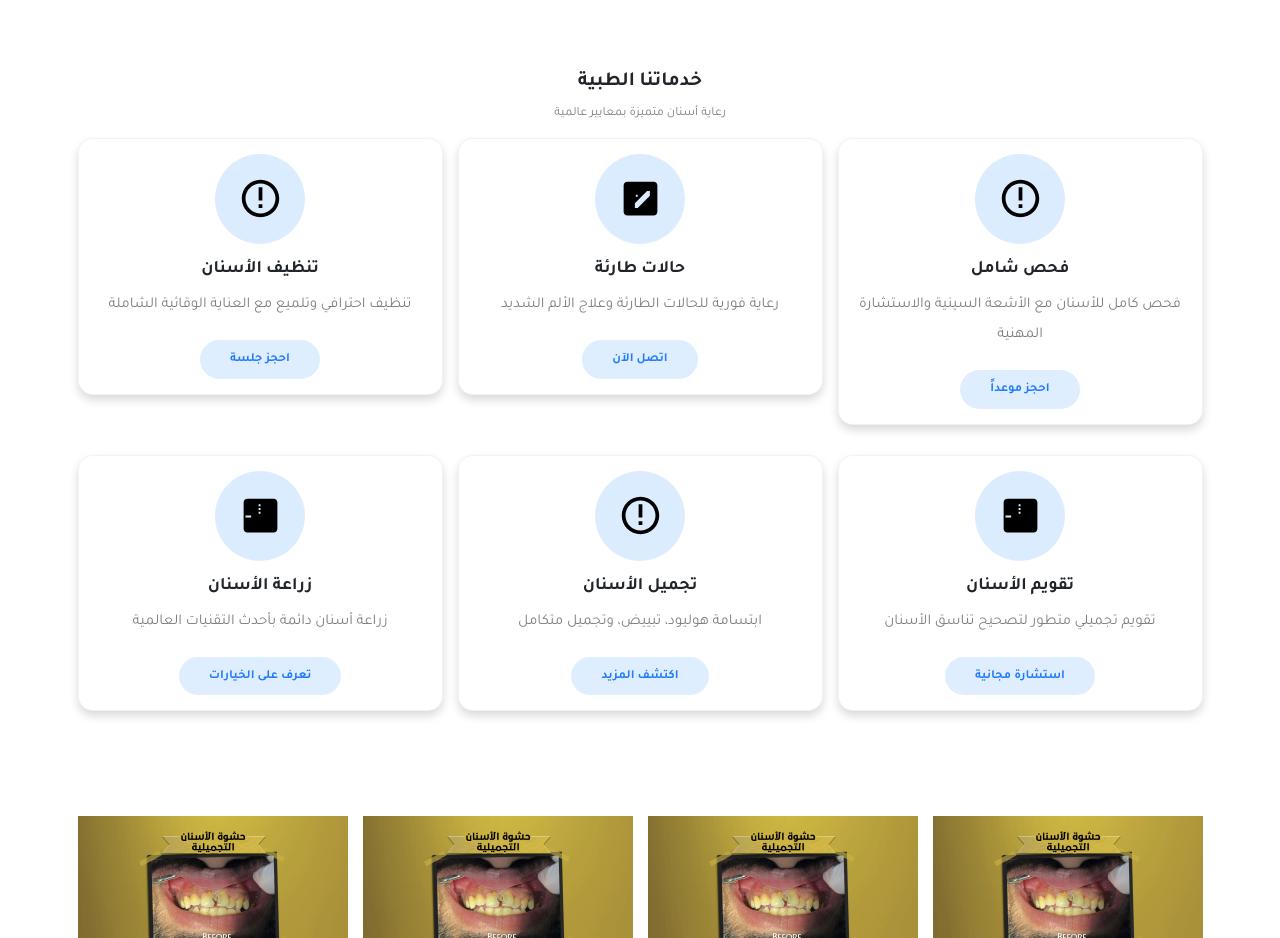
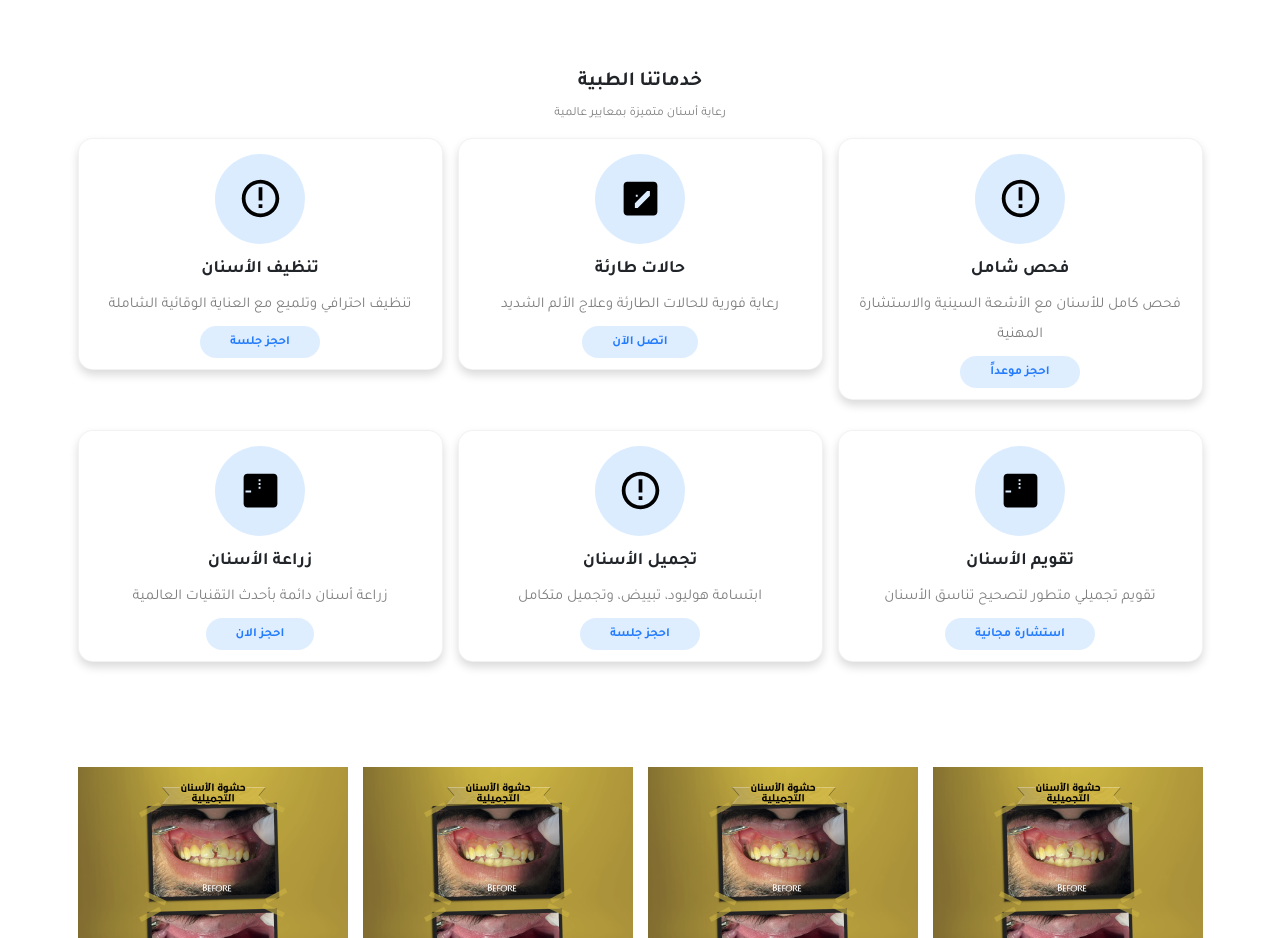
Before and after one commit to ahmedyosry433/Elzohry-Clinics, a website: page index.html in a window 1280 px wide. Shown: the part 1540-2478 px from the top of the page. Drawn offline with nearby package versions, Linux system fonts and the light colour scheme.

Commit message:
change services btn

```diff
--- a/js/main.js
+++ b/js/main.js
@@ -15,37 +15,47 @@ const services = [
         icon: `<svg viewBox="0 0 24 24"><path d="M12 2C6.48 2 2 6.48 2 12s4.48 10 10 10 10-4.48 10-10S17.52 2 12 2zm0 18c-4.41 0-8-3.59-8-8s3.59-8 8-8 8 3.59 8 8-3.59 8-8 8zm-1-14h2v7h-2zm0 9h2v2h-2z"/></svg>`,
         title: 'فحص شامل',
         description: 'فحص كامل للأسنان مع الأشعة السينية والاستشارة المهنية',
-      action: 'احجز موعداً'
+        action: 'احجز موعداً',
+        goTo:'#appointment'
     },
     {
         icon: `<svg viewBox="0 0 24 24"><path d="M19 3H5c-1.1 0-2 .9-2 2v14c0 1.1.9 2 2 2h14c1.1 0 2-.9 2-2V5c0-1.1-.9-2-2-2zm-8.5 14H9v-2.5L15.5 8H17v2.5L10.5 17zm-1-7h1v1h-1v-1z"/></svg>`,
         title: 'حالات طارئة',
         description: 'رعاية فورية للحالات الطارئة وعلاج الألم الشديد',
-      action: 'اتصل الآن'
+        action: 'اتصل الآن',
+        goTo:'tel:+201017394834'
     },
     {
         icon: `<svg viewBox="0 0 24 24"><path d="M12 2C6.48 2 2 6.48 2 12s4.48 10 10 10 10-4.48 10-10S17.52 2 12 2zm0 18c-4.41 0-8-3.59-8-8s3.59-8 8-8 8 3.59 8 8-3.59 8-8 8zm-1-14h2v7h-2zm0 9h2v2h-2z"/></svg>`,
         title: 'تنظيف الأسنان',
         description: 'تنظيف احترافي وتلميع مع العناية الوقائية الشاملة',
-      action: 'احجز جلسة'
+        action: 'احجز جلسة',
+        goTo:'#appointment'
+
+
     },
     {
         icon: `<svg viewBox="0 0 24 24"><path d="M19 3H5c-1.1 0-2 .9-2 2v14c0 1.1.9 2 2 2h14c1.1 0 2-.9 2-2V5c0-1.1-.9-2-2-2zm-7 7h3V9h-2V8h2V7h-3v7h3v-1h-2v-1h2v-1h-3zm-1-4h1v1h-1zm0 2h1v1h-1zm0 2h1v1h-1zm-7 2h3v1H4z"/></svg>`,
         title: 'تقويم الأسنان',
         description: 'تقويم تجميلي متطور لتصحيح تناسق الأسنان',
-      action: 'استشارة مجانية'
+        action: 'استشارة مجانية',
+        goTo:'tel:+201017394834'
     },
     {
         icon: `<svg viewBox="0 0 24 24"><path d="M12 2C6.48 2 2 6.48 2 12s4.48 10 10 10 10-4.48 10-10S17.52 2 12 2zm0 18c-4.41 0-8-3.59-8-8s3.59-8 8-8 8 3.59 8 8-3.59 8-8 8zm-1-14h2v7h-2zm0 9h2v2h-2z"/></svg>`,
         title: 'تجميل الأسنان',
         description: 'ابتسامة هوليود، تبييض، وتجميل متكامل',
-      action: 'اكتشف المزيد'
+        action: 'احجز جلسة',
+        goTo:'#appointment'
+
     },
     {
         icon: `<svg viewBox="0 0 24 24"><path d="M19 3H5c-1.1 0-2 .9-2 2v14c0 1.1.9 2 2 2h14c1.1 0 2-.9 2-2V5c0-1.1-.9-2-2-2zm-7 7h3V9h-2V8h2V7h-3v7h3v-1h-2v-1h2v-1h-3zm-1-4h1v1h-1zm0 2h1v1h-1zm0 2h1v1h-1zm-7 2h3v1H4z"/></svg>`,
         title: 'زراعة الأسنان',
         description: 'زراعة أسنان دائمة بأحدث التقنيات العالمية',
-      action: 'تعرف على الخيارات'
+        action: 'احجز الان',
+        goTo:'#appointment'
+
     }
   ];
 
@@ -64,7 +74,7 @@ const services = [
         <div class="service-icon rounded-circle d-flex align-items-center justify-content-center">${service.icon}</div>
         <h3 class="service-title text-dark fs-3 fw-bold mb-3">${service.title}</h3>
         <p class="service-description text-black-50 fs-4 lh-lg">${service.description}</p>
-        <button class="service-action mt-3 pb-3 pt-3 ps-5 pe-5 fw-bold fs-5">${service.action}</button>
+        <a href="${service.goTo}"class="service-action mt-3 pb-3 pt-3 ps-5 pe-5 fw-bold fs-5 text-decoration-none">${service.action}</a>
       </div>
     `;
 
```
Also changed, not shown: index.html (+0 -1 lines). Lines whose indentation alone changed are shown as unchanged.
